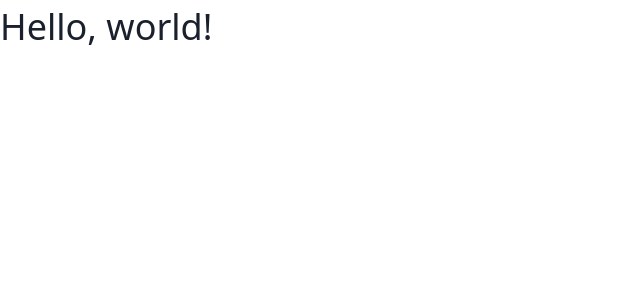
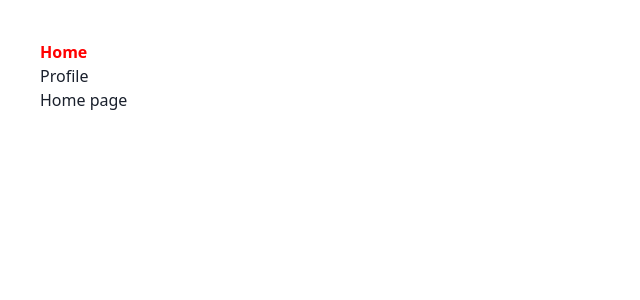
Before and after one commit to remusa/todoro, a React (Vite) app: page / in a window 1280 px wide. Shown: the top 300 px of the page, without its empty margins (0-640 px from the left). Built offline with nearby package versions, Linux system fonts and the light colour scheme; what tailwindcss-font-inter would draw is missing.

Commit message:
Added React Router

```diff
--- a/package.json
+++ b/package.json
@@ -28,11 +28,15 @@
   "dependencies": {
     "react": "^16.13.1",
     "react-dom": "^16.13.1",
+    "react-router": "^5.2.0",
+    "react-router-dom": "^5.2.0",
     "tailwindcss": "^1.7.1"
   },
   "devDependencies": {
     "@types/react": "^16.9.46",
     "@types/react-dom": "^16.9.8",
+    "@types/react-router": "^5.1.8",
+    "@types/react-router-dom": "^5.1.5",
     "@typescript-eslint/eslint-plugin": "^2.34.0",
     "@typescript-eslint/parser": "^2.34.0",
     "autoprefixer": "^9.8.6",
--- a/src/App.tsx
+++ b/src/App.tsx
@@ -1,9 +1,32 @@
 import * as React from 'react'
+import { BrowserRouter as Router, Route, RouteProps, Switch } from 'react-router-dom'
+import Home from '~components/Home'
+import Layout from '~components/Layout'
+import PageError from '~components/PageError'
+import Profile from '~components/Profile'
+
+const AppRoute = (props: RouteProps) => (
+  <Route {...props}>
+    <Layout>{props.children}</Layout>
+  </Route>
+)
 
 export default () => {
   return (
-    <div className='h-screen w-screen text-base antialiased font-inter font-normal tracking-normal leading-normal normal-case text-gray-900 bg-color-100'>
-      <h1 className='text-4xl'>Hello, world!</h1>
-    </div>
+    <Router>
+      <Switch>
+        <AppRoute exact path='/'>
+          <Home />
+        </AppRoute>
+
+        <AppRoute exact path='/profile'>
+          <Profile />
+        </AppRoute>
+
+        <Route path='*'>
+          <PageError>Page not found.</PageError>
+        </Route>
+      </Switch>
+    </Router>
   )
 }
--- /dev/null
+++ b/src/components/Home.tsx
@@ -0,0 +1,13 @@
+import React from 'react'
+
+interface Props {}
+
+const Home: React.FC<Props> = () => {
+  return (
+    <div>
+      <h1>Home page</h1>
+    </div>
+  )
+}
+
+export default Home
--- /dev/null
+++ b/src/components/Layout.tsx
@@ -0,0 +1,18 @@
+import React from 'react'
+import Navbar from './Navbar'
+
+interface Props {
+  children: React.ReactNode
+}
+
+const Layout: React.FC<Props> = ({ children }) => {
+  return (
+    <div className='h-screen w-screen p-10 text-base antialiased font-inter font-normal tracking-normal leading-normal normal-case text-gray-900 bg-color-100'>
+      <Navbar />
+
+      {children}
+    </div>
+  )
+}
+
+export default Layout
--- /dev/null
+++ b/src/components/Navbar.tsx
@@ -0,0 +1,41 @@
+import React from 'react'
+import { NavLink } from 'react-router-dom'
+
+interface Props {}
+
+const Navbar: React.FC<Props> = () => {
+  return (
+    <header>
+      <nav>
+        <ul className='flex flex-col list-none justify-center align-center'>
+          <li>
+            <NavLink
+              exact
+              to='/'
+              activeStyle={{
+                fontWeight: 'bold',
+                color: 'red',
+              }}
+            >
+              Home
+            </NavLink>
+          </li>
+
+          <li>
+            <NavLink
+              to='/profile'
+              activeStyle={{
+                fontWeight: 'bold',
+                color: 'red',
+              }}
+            >
+              Profile
+            </NavLink>
+          </li>
+        </ul>
+      </nav>
+    </header>
+  )
+}
+
+export default Navbar
--- /dev/null
+++ b/src/components/PageError.tsx
@@ -0,0 +1,14 @@
+import React from 'react'
+import Layout from './Layout'
+
+interface Props {
+  children: React.ReactNode
+}
+
+const PageError = ({ children }: Props) => (
+  <Layout>
+    <div>{children}</div>
+  </Layout>
+)
+
+export default PageError
--- /dev/null
+++ b/src/components/Profile.tsx
@@ -0,0 +1,13 @@
+import React from 'react'
+
+interface Props {}
+
+const Profile: React.FC<Props> = () => {
+  return (
+    <div>
+      <h1>Profile</h1>
+    </div>
+  )
+}
+
+export default Profile
--- a/tsconfig.json
+++ b/tsconfig.json
@@ -9,6 +9,7 @@
     "moduleResolution": "node",
     "target": "es5",
     "allowJs": true,
+    "allowSyntheticDefaultImports": true,
     "jsx": "react",
     "baseUrl": "./src",
     "paths": {
```
Also changed, not shown: 1 other file (tests, documents, lock files or other folders).
